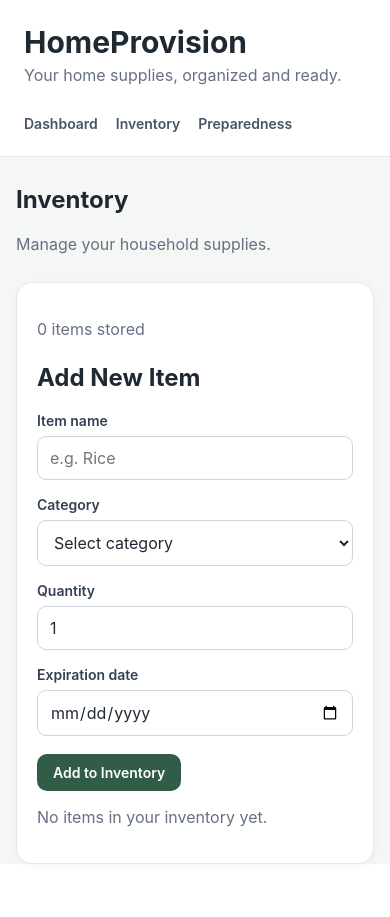
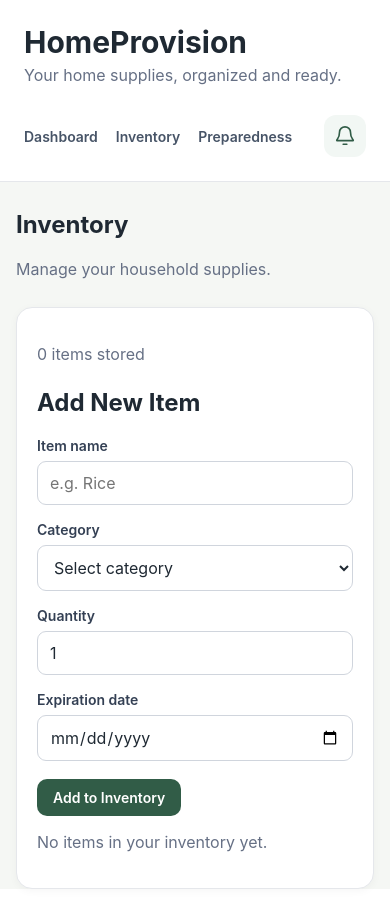
Before and after one commit to deysemenezes13-rgb/homeprovision, a React (Vite) app: page /inventory in a window 390 px wide. Before the commit the page ends 892 px from the top, so only its background shows below. Built offline with nearby package versions, Linux system fonts and the light colour scheme.

Commit message:
Add inventory expiration notification center

```diff
--- a/src/App.css
+++ b/src/App.css
@@ -358,3 +358,26 @@ button:hover {
     align-items: flex-start;
   }
 }
+.header-actions {
+  display: flex;
+  align-items: center;
+  justify-content: flex-end;
+  gap: 24px;
+}
+
+@media (max-width: 700px) {
+  .header-actions {
+    width: 100%;
+    justify-content: space-between;
+    gap: 12px;
+  }
+
+  .main-nav {
+    flex: 1;
+    min-width: 0;
+  }
+
+  .notification-center {
+    flex-shrink: 0;
+  }
+}
--- a/src/App.tsx
+++ b/src/App.tsx
@@ -7,6 +7,8 @@ import Inventory from './pages/Inventory'
 import Preparedness from './pages/Preparedness'
 import { initialPreparednessItems } from './data/preparednessItems'
 import type { PreparednessItem } from './types/PreparednessItem'
+import NotificationCenter from './components/NotificationCenter'
+import { generateInventoryNotifications } from './utils/notifications'
 
 
 function App() {
@@ -88,6 +90,8 @@ function App() {
     )
   }
 
+  const notifications = generateInventoryNotifications(items)
+
   return (
     <div className="app">
       <header className="app-header">
@@ -100,11 +104,15 @@ function App() {
             <p>Your home supplies, organized and ready.</p>
           </div>
 
-          <nav className="main-nav">
-            <Link to="/">Dashboard</Link>
-            <Link to="/inventory">Inventory</Link>
-            <Link to="/preparedness">Preparedness</Link>
-          </nav>
+          <div className="header-actions">
+            <nav className="main-nav">
+              <Link to="/">Dashboard</Link>
+              <Link to="/inventory">Inventory</Link>
+              <Link to="/preparedness">Preparedness</Link>
+            </nav>
+
+            <NotificationCenter notifications={notifications} />
+          </div>
         </div>
       </header>
 
--- /dev/null
+++ b/src/components/NotificationCenter.css
@@ -0,0 +1,117 @@
+
+.notification-center {
+  position: relative;
+}
+
+.notification-trigger {
+  position: relative;
+  display: flex;
+  align-items: center;
+  justify-content: center;
+  width: 42px;
+  height: 42px;
+  padding: 0;
+  background: #f2f7f4;
+  color: #315c47;
+  border-radius: 12px;
+}
+
+.notification-trigger:hover {
+  background: #e5eee8;
+  opacity: 1;
+}
+
+.notification-count {
+  position: absolute;
+  top: -5px;
+  right: -6px;
+  min-width: 19px;
+  height: 19px;
+  padding: 0 4px;
+  display: flex;
+  align-items: center;
+  justify-content: center;
+  background: #c53030;
+  color: white;
+  border-radius: 20px;
+  font-size: 10px;
+  font-weight: 700;
+}
+
+.notification-panel {
+  position: absolute;
+  top: calc(100% + 12px);
+  right: 0;
+  width: 340px;
+  max-height: 400px;
+  overflow-y: auto;
+  background: white;
+  border: 1px solid #e5e7eb;
+  border-radius: 14px;
+  box-shadow: 0 12px 32px rgba(0, 0, 0, 0.12);
+  z-index: 100;
+}
+
+.notification-panel-header {
+  display: flex;
+  justify-content: space-between;
+  align-items: center;
+  gap: 12px;
+  padding: 16px;
+  border-bottom: 1px solid #eaecf0;
+}
+
+.notification-panel-header h3 {
+  margin: 0;
+  font-size: 16px;
+}
+
+.notification-panel-header span {
+  color: #667085;
+  font-size: 12px;
+}
+
+.notification-list {
+  display: grid;
+}
+
+.notification-item {
+  padding: 14px 16px;
+  border-bottom: 1px solid #eaecf0;
+}
+
+.notification-item:last-child {
+  border-bottom: none;
+}
+
+.notification-item strong {
+  font-size: 13px;
+}
+
+.notification-item p {
+  margin: 5px 0 0;
+  color: #667085;
+  font-size: 12px;
+  line-height: 1.5;
+}
+
+.notification-item.expired {
+  border-left: 3px solid #c53030;
+}
+
+.notification-item.expiring-soon {
+  border-left: 3px solid #d69e2e;
+}
+
+.notification-empty {
+  padding: 16px;
+  color: #667085;
+  font-size: 13px;
+}
+
+@media (max-width: 500px) {
+  .notification-panel {
+    width: min(340px, calc(100vw - 32px));
+    right: -12px;
+  }
+}
--- /dev/null
+++ b/src/components/NotificationCenter.tsx
@@ -0,0 +1,87 @@
+
+import { useState } from 'react'
+import type { InventoryNotification } from '../types/Notification'
+import './NotificationCenter.css'
+
+interface NotificationCenterProps {
+  notifications: InventoryNotification[]
+}
+
+function NotificationCenter({
+  notifications,
+}: NotificationCenterProps) {
+  const [isOpen, setIsOpen] = useState(false)
+
+  const sortedNotifications = [...notifications].sort((a, b) => {
+    if (a.type === 'expired' && b.type !== 'expired') return -1
+    if (a.type !== 'expired' && b.type === 'expired') return 1
+
+    return a.expirationDate.localeCompare(b.expirationDate)
+  })
+
+  return (
+    <div className="notification-center">
+      <button
+        type="button"
+        className="notification-trigger"
+        onClick={() => setIsOpen((current) => !current)}
+        aria-label={`Notifications: ${notifications.length} alerts`}
+        aria-expanded={isOpen}
+        aria-controls="notification-panel"
+      >
+        <svg
+          width="22"
+          height="22"
+          viewBox="0 0 24 24"
+          fill="none"
+          stroke="currentColor"
+          strokeWidth="1.8"
+          strokeLinecap="round"
+          strokeLinejoin="round"
+          aria-hidden="true"
+        >
+          <path d="M18 8a6 6 0 0 0-12 0c0 7-3 7-3 9h18c0-2-3-2-3-9" />
+          <path d="M10 21h4" />
+        </svg>
+
+        {notifications.length > 0 && (
+          <span className="notification-count">
+            {notifications.length > 99 ? '99+' : notifications.length}
+          </span>
+        )}
+      </button>
+
+      {isOpen && (
+        <div
+          className="notification-panel"
+          id="notification-panel"
+        >
+          <div className="notification-panel-header">
+            <h3>Notifications</h3>
+            <span>{notifications.length} alerts</span>
+          </div>
+
+          {sortedNotifications.length === 0 ? (
+            <p className="notification-empty">
+              No expiration alerts. Your supplies are up to date.
+            </p>
+          ) : (
+            <div className="notification-list">
+              {sortedNotifications.map((notification) => (
+                <div
+                  className={`notification-item ${notification.type}`}
+                  key={notification.id}
+                >
+                  <strong>{notification.title}</strong>
+                  <p>{notification.message}</p>
+                </div>
+              ))}
+            </div>
+          )}
+        </div>
+      )}
+    </div>
+  )
+}
+
+export default NotificationCenter
--- /dev/null
+++ b/src/types/Notification.ts
@@ -0,0 +1,11 @@
+
+export type NotificationType = 'expiring-soon' | 'expired'
+
+export interface InventoryNotification {
+  id: string
+  itemId: string
+  title: string
+  message: string
+  type: NotificationType
+  expirationDate: string
+}
--- /dev/null
+++ b/src/utils/notifications.ts
@@ -0,0 +1,48 @@
+
+import type { InventoryItem } from '../types/InventoryItem'
+import type { InventoryNotification } from '../types/Notification'
+
+import {
+  getExpirationStatus,
+  getDaysRemaining,
+} from './expiration'
+
+export function generateInventoryNotifications(
+  items: InventoryItem[]
+): InventoryNotification[] {
+  return items.flatMap((item): InventoryNotification[] => {
+    const status = getExpirationStatus(item.expirationDate)
+    const daysRemaining = getDaysRemaining(item.expirationDate)
+
+    if (status === 'expired') {
+      return [{
+        id: `expired-${item.id}`,
+        itemId: item.id,
+        title: 'Product Expired',
+        message: `${item.name} has expired. Consider replacing it.`,
+        type: 'expired' as const,
+        expirationDate: item.expirationDate,
+      }]
+    }
+
+    if (status === 'expiring-soon') {
+      const message =
+        daysRemaining === 0
+          ? `${item.name} expires today.`
+          : `${item.name} expires in ${daysRemaining} ${
+              daysRemaining === 1 ? 'day' : 'days'
+            }.`
+
+      return [{
+        id: `expiring-${item.id}`,
+        itemId: item.id,
+        title: 'Expiring Soon',
+        message,
+        type: 'expiring-soon' as const,
+        expirationDate: item.expirationDate,
+      }]
+    }
+
+    return []
+  })
+}
```
